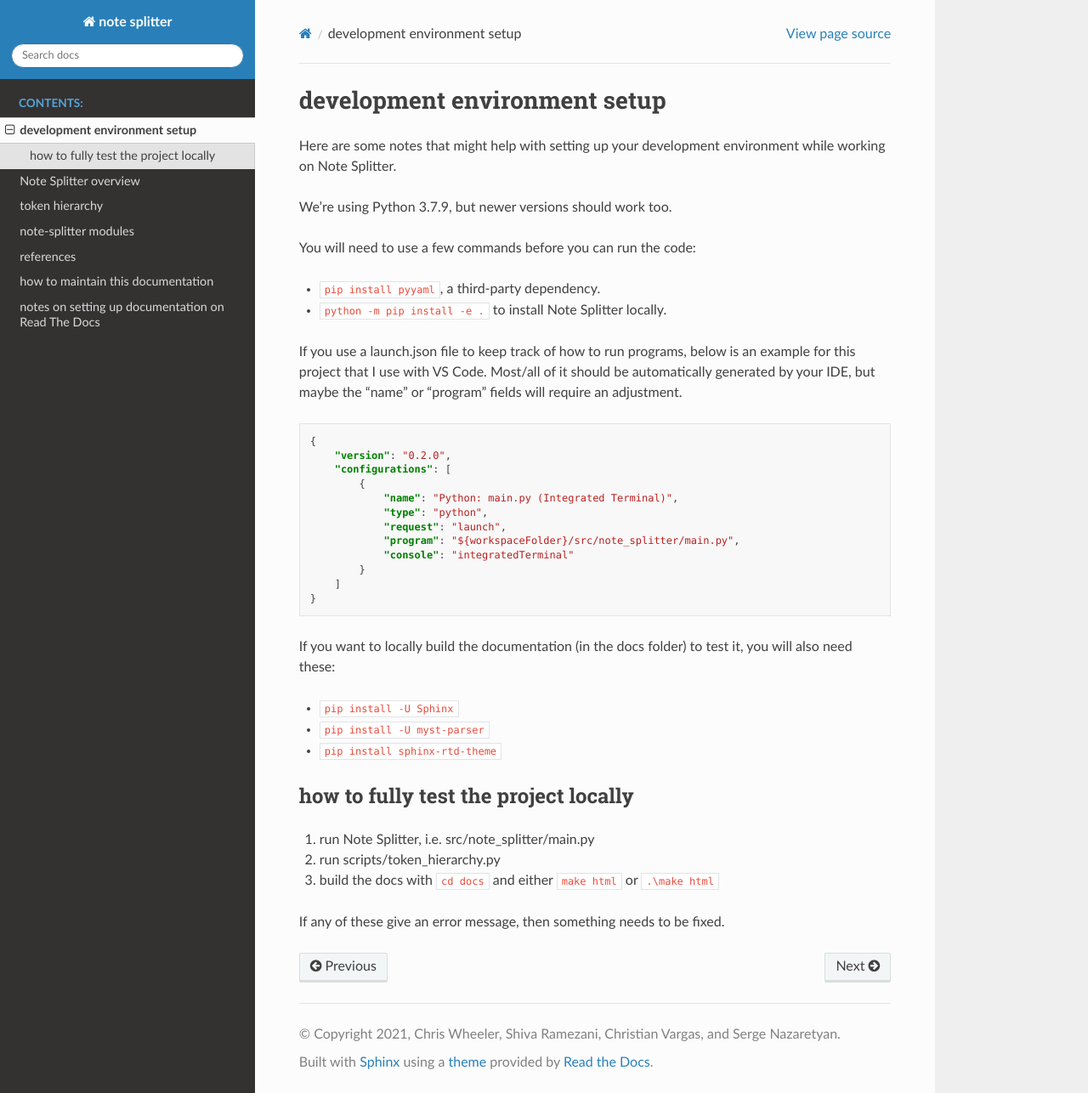
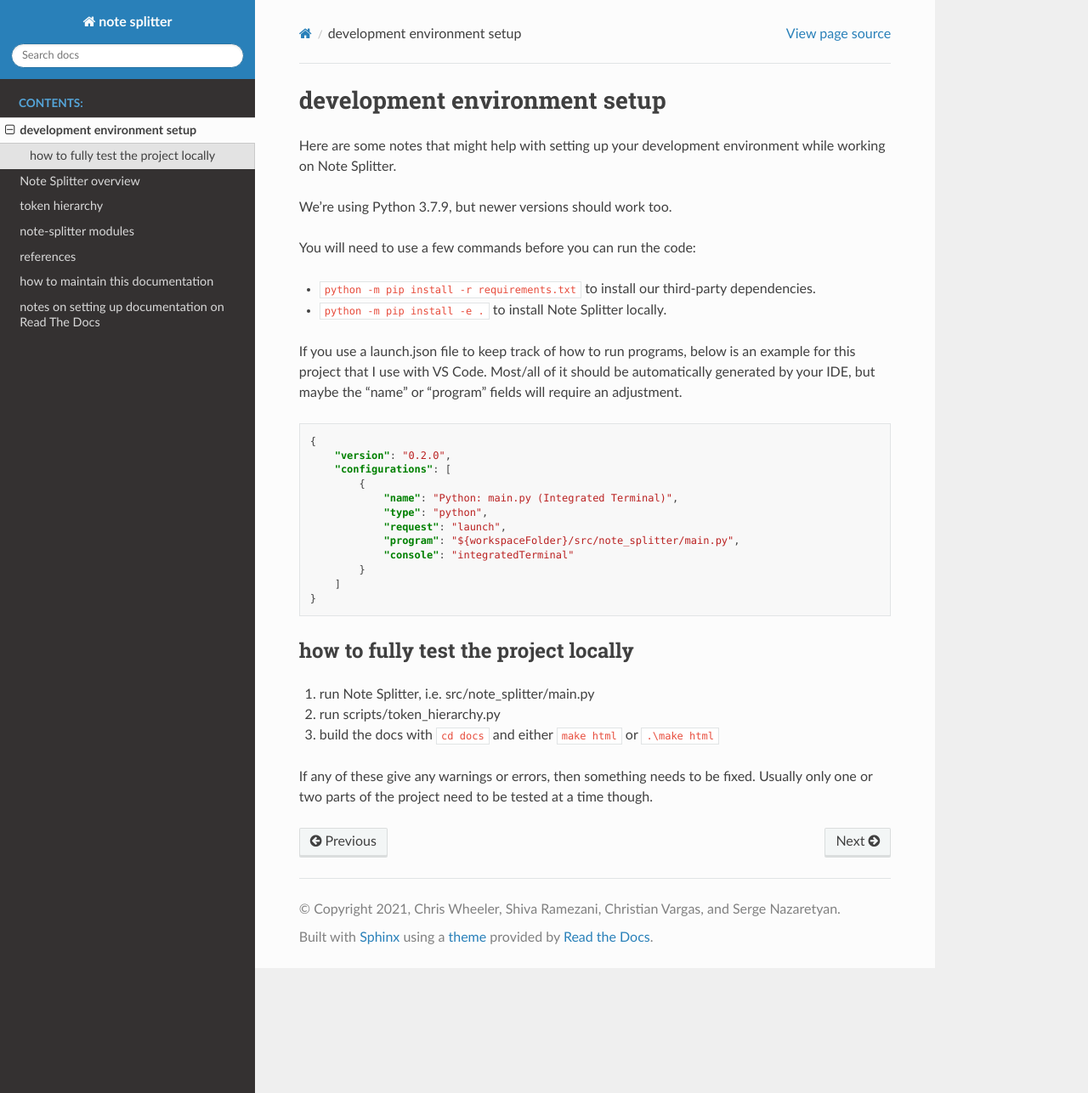
Before and after one commit to wheelercj/note-splitter, a Sphinx documentation site: the page built from docs/dev-setup.md, in a window 1280 px wide and 1286 px high. Shown: the whole window at 85% size. Built offline with Sphinx 7.4.7 and the Read the Docs theme 2.0.0, drawn with Linux system fonts in a browser that asks for light colours.

Commit message:
Create requirements.txt

````diff
--- a/docs/dev-setup.md
+++ b/docs/dev-setup.md
@@ -5,7 +5,7 @@ Here are some notes that might help with setting up your development environment
 We're using Python 3.7.9, but newer versions should work too.
 
 You will need to use a few commands before you can run the code:
-* `pip install pyyaml`, a third-party dependency.
+* `python -m pip install -r requirements.txt` to install our third-party dependencies.
 * `python -m pip install -e .` to install Note Splitter locally.
 
 If you use a launch.json file to keep track of how to run programs, below is an example for this project that I use with VS Code. Most/all of it should be automatically generated by your IDE, but maybe the "name" or "program" fields will require an adjustment.
@@ -25,14 +25,9 @@ If you use a launch.json file to keep track of how to run programs, below is an
 }
 ```
 
-If you want to locally build the documentation (in the docs folder) to test it, you will also need these:
-* `pip install -U Sphinx`
-* `pip install -U myst-parser`
-* `pip install sphinx-rtd-theme`
-
 ## how to fully test the project locally
 1. run Note Splitter, i.e. src/note_splitter/main.py
 2. run scripts/token_hierarchy.py
 3. build the docs with `cd docs` and either `make html` or `.\make html`
 
-If any of these give an error message, then something needs to be fixed.
+If any of these give any warnings or errors, then something needs to be fixed. Usually only one or two parts of the project need to be tested at a time though.
--- a/docs/how-to-doc.rst
+++ b/docs/how-to-doc.rst
@@ -38,7 +38,7 @@ Note that while a link to a local file in a markdown file can use the ``.rst`` a
 
 local testing
 -------------
-We can generate HTML files locally to test our rst and markdown files. If you haven't already, install Sphinx with ``pip install -U Sphinx``, MyST with ``pip install -U myst-parser`` and our site's theme with ``pip install sphinx-rtd-theme``.
+We can generate HTML files locally to test our rst and markdown files. If you haven't already, install the documentation dependencies with ``python -m pip install -r requirements.txt``.
 
 1. While in the project's root folder, use ``cd docs``.
 2. Use the ``make html`` command (or if that doesn't work, try ``.\make html``) to generate HTML files from our rst and markdown files. This is just for testing changes to the rst and markdown files before committing them; the HTML files should not be committed.
````
Also changed, not shown: requirements.txt (added, +9 -0 lines).
